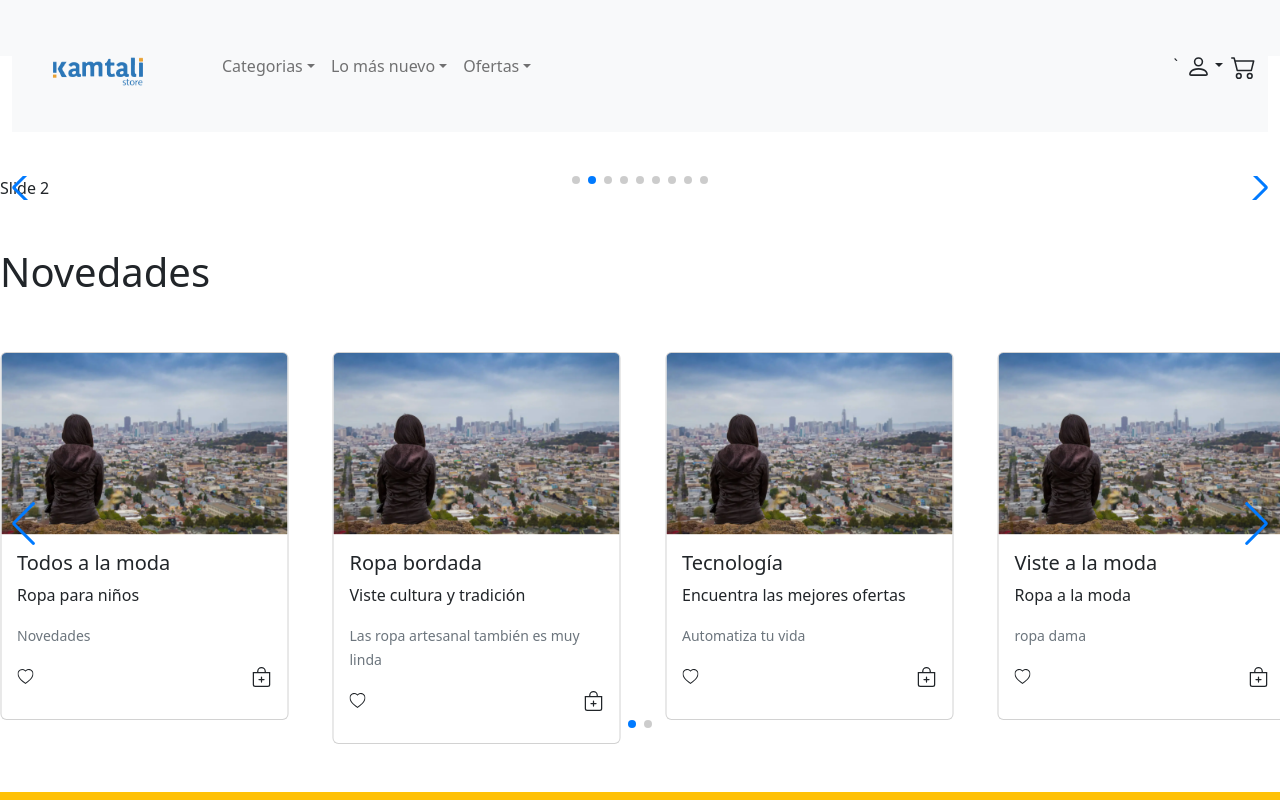
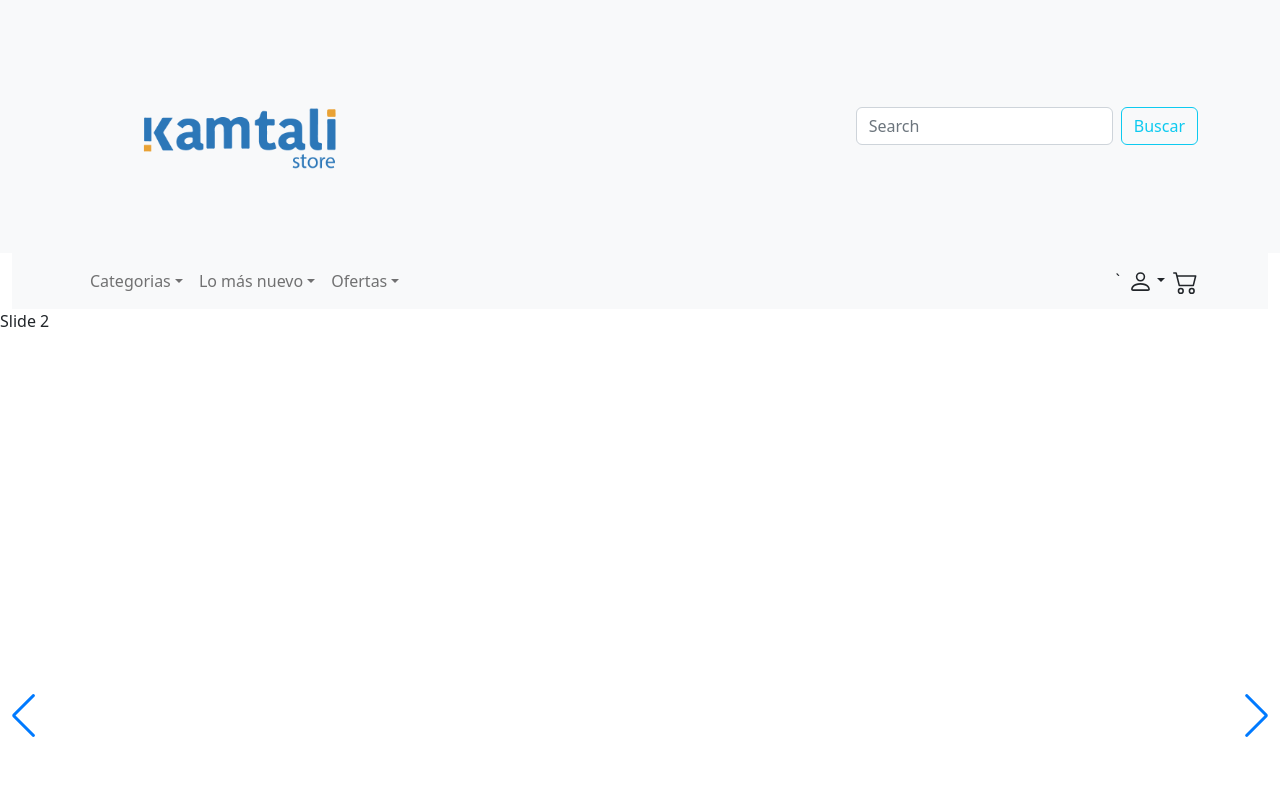
Before and after one commit to MeliBis/kamtali-ecommerce, a React (Create React App) app: page / in a window 1280 px wide. Shown: the top 800 px of the page. Built offline with nearby package versions, Linux system fonts and the light colour scheme.

Commit message:
modificacion estructura navs

```diff
--- a/src/components/NavBar.jsx
+++ b/src/components/NavBar.jsx
@@ -8,22 +8,21 @@ import {
   Link,
 } from "react-router-dom";
 
-const imagenLogo = require("../assets/kamtali-logo.png");
 
 const NavBar = () => {
   return (
     <nav classname="navbar navbar-expand-lg bg-light d-flex ">
-      <div className="container mw-100  fixed-top ">
+      <div className="container-fluid mw-100  ">
         <nav className="navbar navbar-expand-lg bg-light">
-          <div className="container-fluid">
-            <Link to="/" className=" navbar-brand " href="#">
+          <div className="container">
+           {/*  <Link to="/" className=" navbar-brand " href="#">
               <img
                 src={imagenLogo}
                 alt="logo"
                 width={150}
                 className="me-4 d-flex "
               />
-            </Link>
+            </Link> */}
 
             <div className="collapse navbar-collapse" id="navbarNavDropdown">
               <ul className="navbar-nav">
--- a/src/components/NavBarPrincipal.jsx
+++ b/src/components/NavBarPrincipal.jsx
@@ -1,14 +1,20 @@
 import React from 'react'
+import { NavLink } from 'react-router-dom'
+
+const imagenLogoNav = require('../assets/kamtali-logo.png')
+
 
 const NavBarPrincipal = () => {
   return (
     <>
  <nav className="navbar bg-light ">
   <div className="container">
-    <a className="navbar-brand">Navbar</a>
+    <a className="navbar-brand">
+    <img src={imagenLogoNav} className="card-img-top" style={{width: '20rem'}} alt="..." />
+    </a>
     <form className="d-flex" role="search">
       <input className="form-control me-2" type="search" placeholder="Search" aria-label="Search" />
-      <button className="btn btn-outline-success" type="submit">Search</button>
+      <button className="btn btn-outline-info" type="submit">Buscar</button>
     </form>
   </div>
 </nav>
--- a/src/components/SectionSlide1.jsx
+++ b/src/components/SectionSlide1.jsx
@@ -7,9 +7,10 @@ import "swiper/css";
 import "swiper/css/pagination";
 import "swiper/css/navigation";
 
+import { Autoplay, Pagination, Navigation,esLint } from "swiper";
+const imagenSlide1 = require("../assets/sf.png");
 
 // import required modules
-import { Autoplay, Pagination, Navigation } from "swiper";
 
 export default function App() {
   return (
@@ -28,7 +29,10 @@ export default function App() {
         modules={[Autoplay, Pagination, Navigation]}
         className="mySwiper"
       >
-        <SwiperSlide>Slide 1</SwiperSlide>
+        <SwiperSlide>
+        <img src={imagenSlide1} className="card-img-top" alt="..." />
+
+        </SwiperSlide>
         <SwiperSlide>Slide 2</SwiperSlide>
         <SwiperSlide>Slide 3</SwiperSlide>
         <SwiperSlide>Slide 4</SwiperSlide>
--- a/src/pages/HomePage.jsx
+++ b/src/pages/HomePage.jsx
@@ -9,7 +9,7 @@ const HomePage = () => {
   return (
     <>
       <NavBarPrincipal/>
-      <NavBar/><br /><br /><br /><br /><br />
+      <NavBar/>
       <SectionSlide1/>
       <Section3/>
       <Footer/>
```
